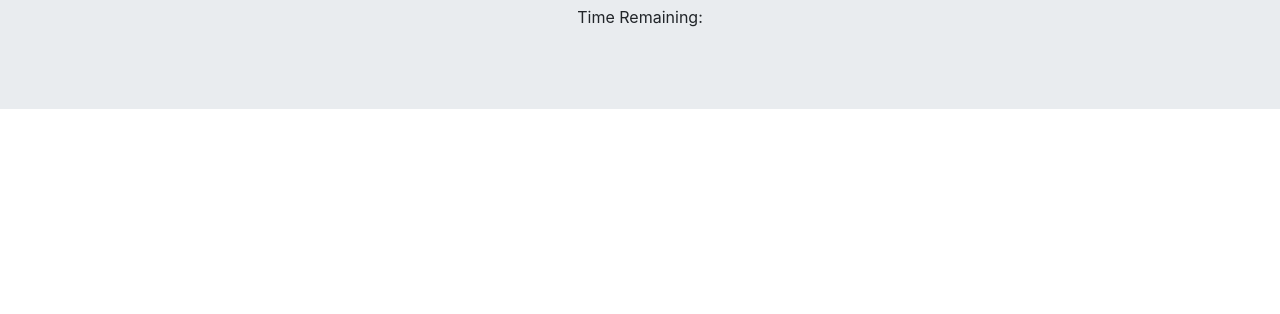
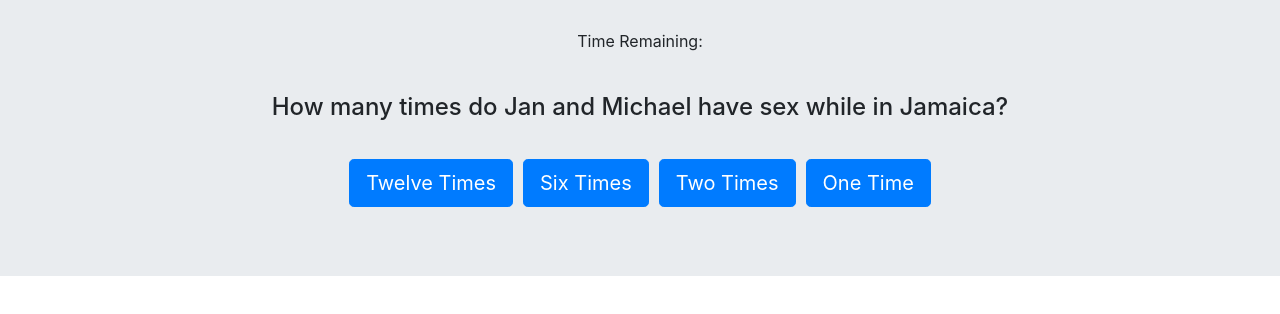
Before and after one commit to ppgeyser/trivia-game, a plain HTML site: page index.html in a window 1280 px wide. Both pictures are taken after a click on the button "Begin". Shown: the part 134-448 px from the top of the page. Drawn offline with nearby package versions, Linux system fonts and the light colour scheme.

Commit message:
game function complete

```diff
--- a/assets/css/style.css
+++ b/assets/css/style.css
@@ -0,0 +1,3 @@
+.buttons-answer {
+    margin: 5px;
+}
--- a/assets/javascript/app.js
+++ b/assets/javascript/app.js
@@ -125,13 +125,65 @@ $(document).ready(function () {
         var unanswered = 0
         var questionsUsed = []
 
+        //run game function
+        gameFunction();
+
         //game function/randomly select a question
+        function gameFunction () {
+
             //randomly select a question
-            //if question is not in the questionUsed array
-                //print question
-                //print answer buttons (randomized)
-                //start 30 second timer and print time remaining
-            //otherwise randomly select another question
+            var random = Math.floor(Math.random() * questionBank.length);
+            var questionRandom = questionBank[random];
+            console.log(questionRandom);
+
+            //print question
+            $('#text-question').text(questionRandom.question);
+
+            //randomize answers
+
+                //create a blank answer bank that both correct and incorrect answers will go into
+                var answerBank = [];
+
+                //push correct answer into answerBank
+                answerBank.push(questionRandom.correct_answer);
+
+                //push incorrect answers into answerBank
+                for (var i = 0; i < questionRandom.incorrect_answers.length; i++) {
+                    answerBank.push(questionRandom.incorrect_answers[i]);
+                }
+
+                //shuffle array so that answer isn't constantly in index 0
+                function shuffleArray(array) {
+                    for (let i = array.length - 1; i > 0; i--) {
+                        const j = Math.floor(Math.random() * (i + 1));
+                        [array[i], array[j]] = [array[j], array[i]];
+                    }
+                }
+
+                shuffleArray(answerBank);
+                console.log(answerBank);
+
+            //print answer buttons
+            for (var i = 0; i < answerBank.length; i++) {
+                var button = $('<button>');
+                var br = $("<br>")
+                button.addClass("btn").addClass("btn-primary").addClass("btn-lg").addClass("buttons-answer");
+                button.attr("type", "button")
+                button.text(answerBank[i]);
+                $("#buttons-group").append(button);
+            }
+
+            //start 30 second timer and print time remaining
+
+
+            //move question to questionUsed array
+            questionsUsed.push(questionRandom);
+            questionBank.splice(random, 1);
+            console.log(questionsUsed);
+            console.log(questionBank);
+
+        }
+
 
         //if correct answer selected
             //hide question page
@@ -165,12 +217,13 @@ $(document).ready(function () {
             //return to question page
             //run game function
 
-        //if questionsUsed.length === questionBank.length
+        //if questionBank.length === 0;
             //hide all pages
             //show end page
             //print correct, incorrect, unanswered
             //play again button onclick
                 //reset correct, incorrect, unanswered, and questionsUsed
+                //move all questions questionUsed back to questionBank
                 //run game function
                 //hide end page
                 //show question page
--- a/index.html
+++ b/index.html
@@ -29,17 +29,18 @@
             </div>
 
             <!-- Question Page -->
-            <div id="page-question">
+            <br><div id="page-question">
 
                 <!-- time remaining -->
                 <p>Time Remaining: <span id="text-time-remaining"></span>
-                </p>
+                </p><br>
 
                 <!-- Question populated by jquery -->
-                <div id="text-question"></div>
+                <h4 id="text-question"></h4>
+                <br>
 
                 <!-- Answer buttons made dynamically with jquery -->
-                <div id="buttons-answer"></div>
+                <div id="buttons-group"></div>
 
             </div>
 
```
